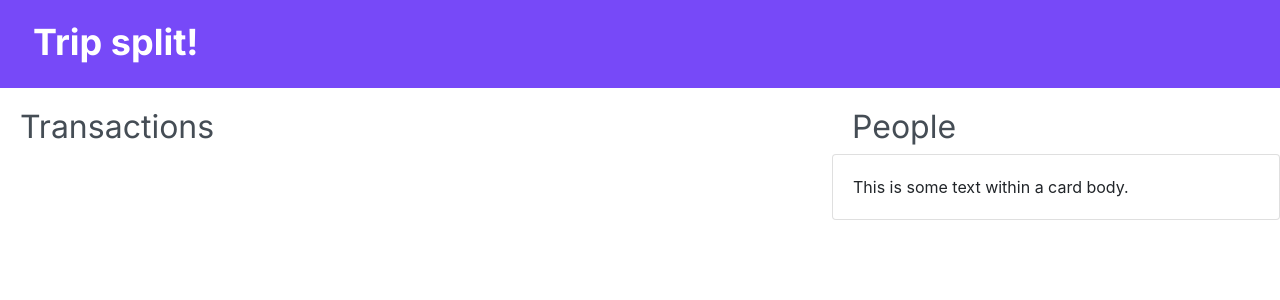
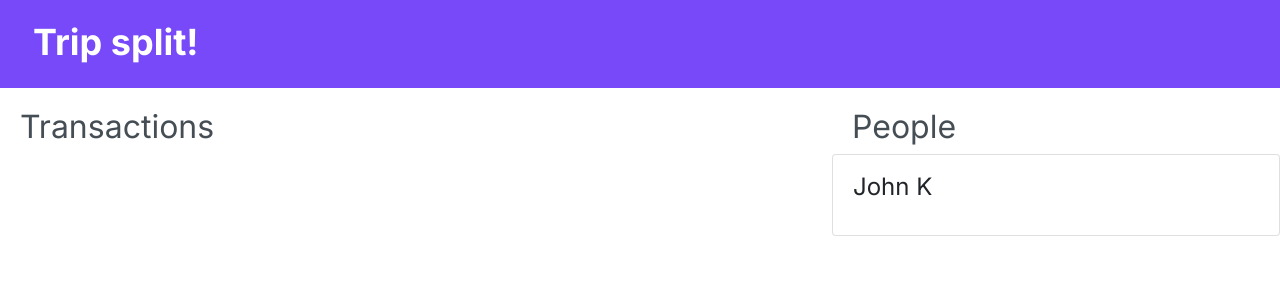
Before and after one commit to Darcy382/trip-split-ui, a React (Create React App) app: page / in a window 1280 px wide. Shown: the top 300 px of the page. Built offline with nearby package versions, Linux system fonts and the light colour scheme.

Commit message:
renaming

```diff
--- a/src/App.js
+++ b/src/App.js
@@ -1,4 +1,4 @@
-import Layout from './components/layout/layout';
+import Layout from './components/Layout/Layout.jsx';
 
 function App() {
   return (
--- a/src/components/header/header.js
+++ b/src/components/header/Header.jsx
@@ -1,4 +1,4 @@
-import classes from "./header.module.css"
+import classes from "./Header.module.css"
 
 const Header = (props) => {
     return (
--- a/src/components/people/people.js
+++ b/src/components/people/People.jsx
@@ -1,11 +1,11 @@
-import classes from "./people.module.css"
-import PersonCard from "./personCard/personCard"
+import classes from "./People.module.css"
+import PersonCard from "./PersonCard/PersonCard"
 
 const People = (props) => {
     return (
         <div class={classes.people}>
             <h2>People</h2>
-            <PersonCard></PersonCard>
+            <PersonCard name={"John K"}></PersonCard>
         </div>
     )
 }
--- /dev/null
+++ b/src/components/people/personCard/PersonCard.jsx
@@ -0,0 +1,14 @@
+import classes from "./PersonCard.module.css"
+import Card from 'react-bootstrap/Card';
+
+const PersonCard = (props) => {
+    return (
+        <div>
+            <Card>
+                <Card.Body><p class={classes.name}>{props.name}</p></Card.Body>
+            </Card>
+        </div>
+    )
+}
+
+export default PersonCard
--- a/src/components/people/personCard/personCard.js
+++ /dev/null
@@ -1,14 +0,0 @@
-import classes from "./personCard.module.css"
-import Card from 'react-bootstrap/Card';
-
-const PersonCard = () => {
-    return (
-        <div>
-            <Card>
-                <Card.Body>This is some text within a card body.</Card.Body>
-            </Card>
-        </div>
-    )
-}
-
-export default PersonCard
--- a/src/components/people/personCard/personCard.module.css
+++ b/src/components/people/personCard/personCard.module.css
@@ -0,0 +1,7 @@
+.name {
+    font-family: Inter;
+    font-style: normal;
+    font-weight: normal;
+    font-size: 24px;
+    line-height: 24px;
+}
--- a/src/components/transactions/transactions.js
+++ b/src/components/transactions/Transactions.jsx
@@ -1,4 +1,4 @@
-import classes from "./transactions.module.css"
+import classes from "./Transactions.module.css"
 
 const Transactions = (props) => {
     return (
```
Also changed, not shown: src/components/SectionTitle/SectionTitle.jsx (added, +9 -0 lines), src/components/TemplateComponent/TemplateComponent.jsx (added, +7 -0 lines), src/components/layout/Layout.jsx (renamed from src/components/layout/layout.js, +4 -4 lines), src/components/SectionTitle/SectionTitle.module.css (added), src/components/TemplateComponent/TemplateComponent.module.css (added).
